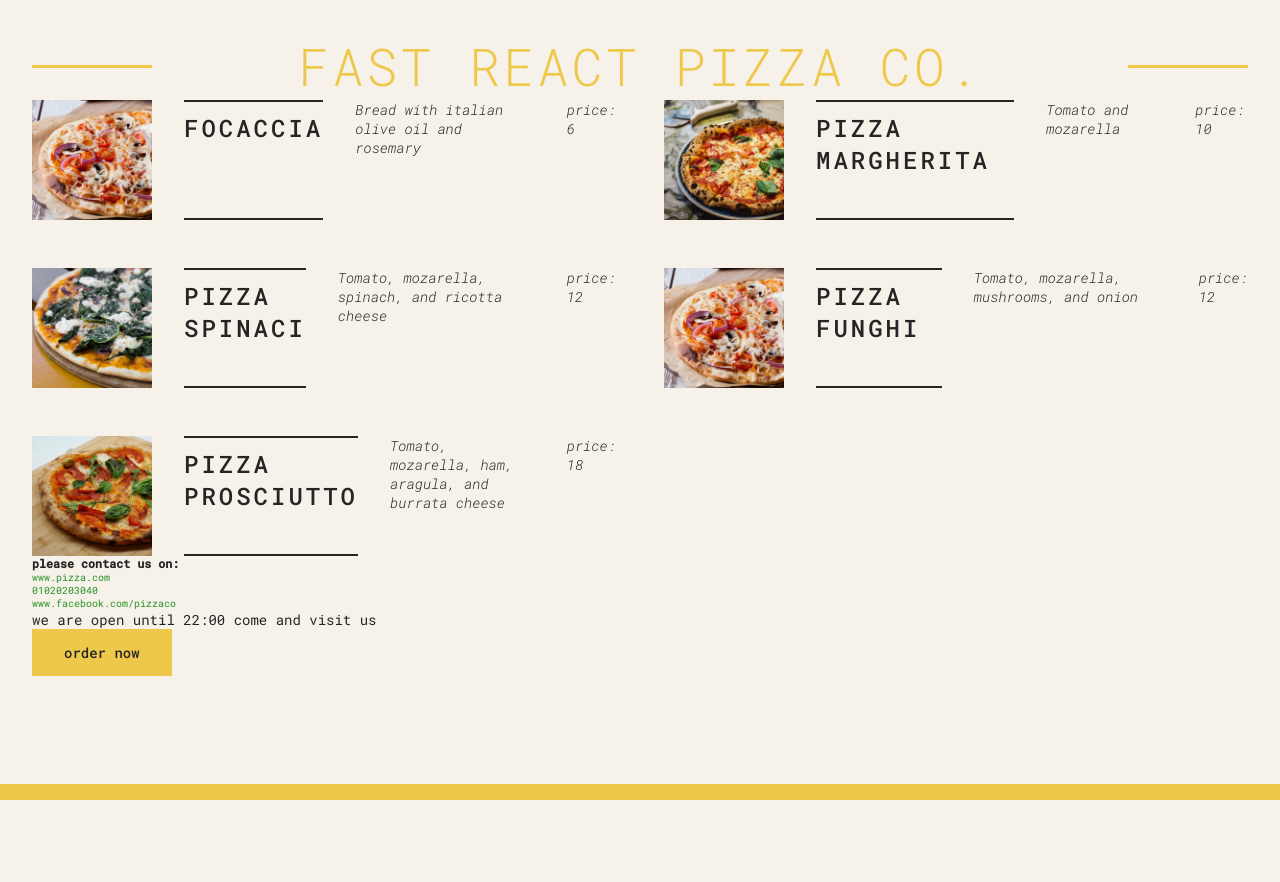
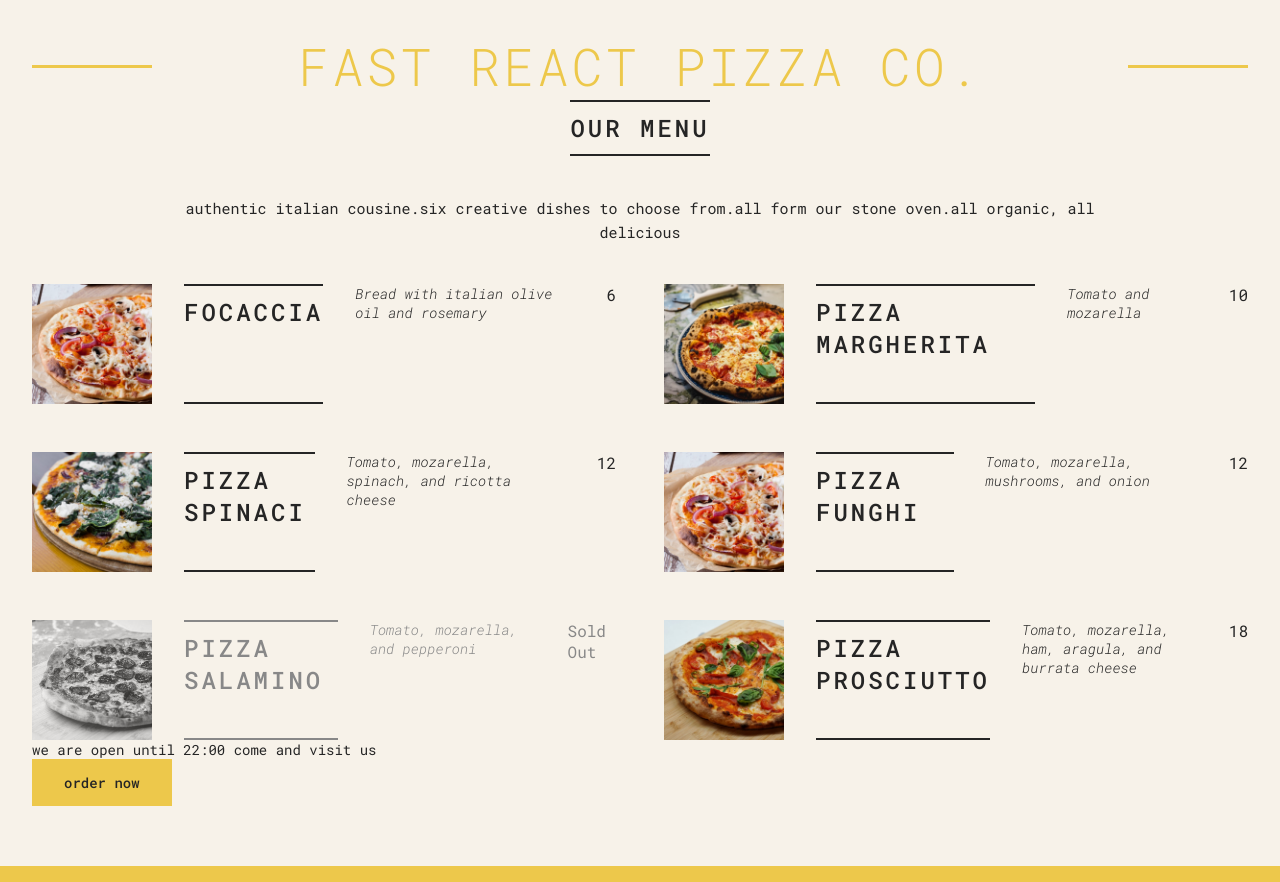
Before and after one commit to hanemNaga/pizza-menue, a React (Create React App) app: page / in a window 1280 px wide. Before the commit the page ends 800 px from the top, so only its background shows below. Built offline with nearby package versions, Linux system fonts and the light colour scheme.

Commit message:
add grayscale to the soldout pizzas and change the page title

```diff
--- a/public/index.html
+++ b/public/index.html
@@ -24,7 +24,7 @@
       work correctly both with client-side routing and a non-root public URL.
       Learn how to configure a non-root public URL by running `npm run build`.
     -->
-    <title>React App</title>
+    <title>Fast pizza co</title>
   </head>
   <body>
     <noscript>You need to enable JavaScript to run this app.</noscript>
--- a/src/App.js
+++ b/src/App.js
@@ -62,27 +62,28 @@
   },
 ];
 
-const contactsIfo = [
-  "www.pizza.com",
-  "01020203040",
-  "www.facebook.com/pizzaco",
-];
-
 export default function App() {
   return (
     <div>
       <Header />
       <menu className="menu">
-        <ul className="pizzas">
-          {pizzaData.map((pizza) => (
-            <Pizza pizzaObj={pizza} key={pizza.index} />
-          ))}
-        </ul>
+        <h2>our menu</h2>
+        {pizzaData.length > 0 ? (
+          <>
+            <p>
+              authentic italian cousine.six creative dishes to choose from.all
+              form our stone oven.all organic, all delicious
+            </p>
+            <ul className="pizzas">
+              {pizzaData.map((pizza) => (
+                <Pizza pizzaObj={pizza} key={pizza.index} />
+              ))}
+            </ul>
+          </>
+        ) : (
+          <p>we are currently working on our menue</p>
+        )}
       </menu>
-      <h3>please contact us on:</h3>
-      {contactsIfo.map((contact, index) => (
-        <Contacts contactData={contact} key={index}></Contacts>
-      ))}
 
       <Footer />
     </div>
@@ -97,14 +98,13 @@
   );
 }
 function Pizza({ pizzaObj }) {
-  if (pizzaObj.soldOut) return null;
   return (
-    <li className="pizza">
+    <li className={`pizza ${pizzaObj.soldOut ? "sold-out" : ""}`}>
       <img src={pizzaObj.imgSrc} alt="" />
       <h2>{pizzaObj.name}</h2>
 
       <p>{pizzaObj.ingredients}</p>
-      <p> price: {pizzaObj.price}</p>
+      <span>{pizzaObj.soldOut ? "Sold Out" : pizzaObj.price}</span>
     </li>
   );
 }
@@ -134,6 +134,3 @@
     </div>
   );
 }
-function Contacts({ contactData }) {
-  return <p style={{ color: "rgba(40, 145, 40, 1)" }}>{contactData}</p>;
-}
```
